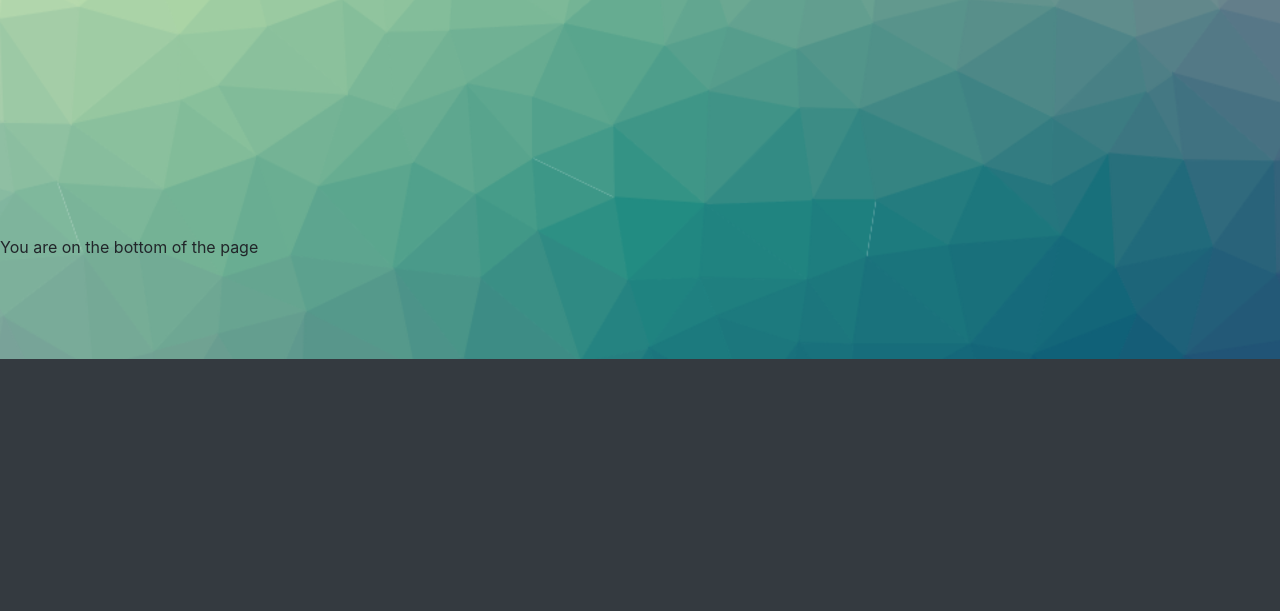
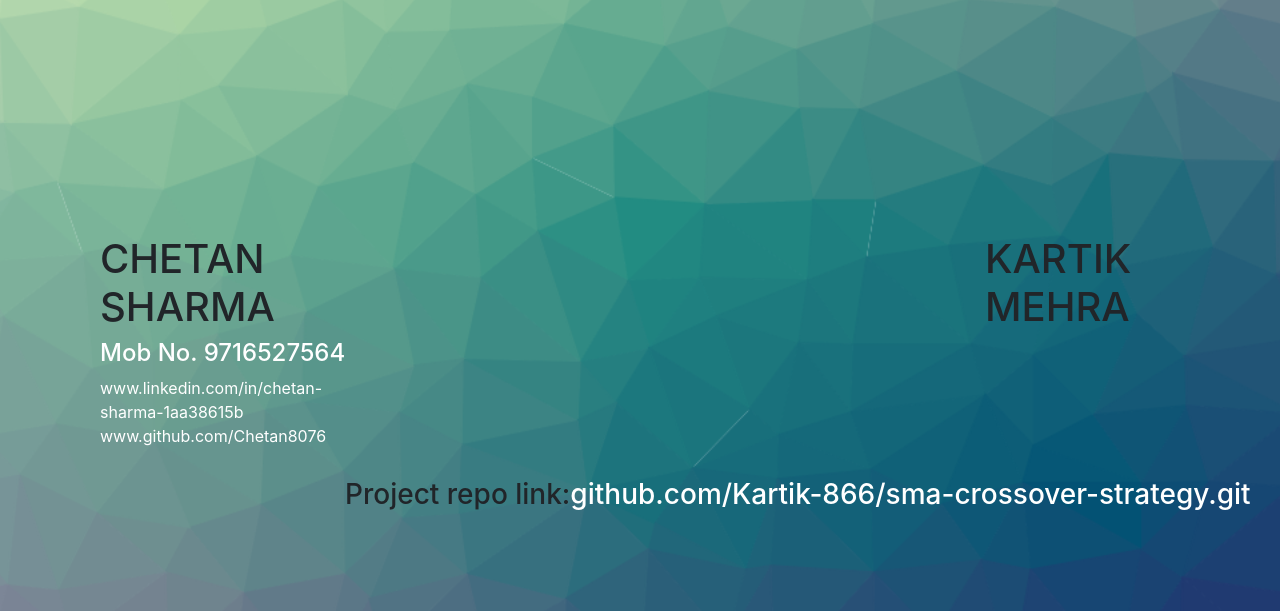
Before and after one commit to mehrakartik/sma-crossover-strategy, a Django app: page / in a window 1280 px wide. Shown: the part 981-1592 px from the top of the page. Before the commit the page ends 1340 px from the top, so only its background shows below. Run offline with Django 3.2, Linux system fonts and the light colour scheme; some libraries are stand-ins or nearby versions.

Commit message:
about us information updated in index.html only of chetan

```diff
--- a/templates/index.html
+++ b/templates/index.html
@@ -8,10 +8,12 @@
   <!-- Required meta tags -->
   <meta charset="utf-8">
   <meta name="viewport" content="width=device-width, initial-scale=1, shrink-to-fit=no">
+  <meta name="viewport" content="width=device-width, initial-scale=1">
 
 
 
   <link rel="stylesheet" type="text/css" href='{% static "stylesheet.css" %}'>
+  <link rel="stylesheet" href="https://cdnjs.cloudflare.com/ajax/libs/font-awesome/4.7.0/css/font-awesome.min.css">
 
   <!-- Bootstrap CSS -->
   <link rel="stylesheet" href="https://stackpath.bootstrapcdn.com/bootstrap/4.3.1/css/bootstrap.min.css" integrity="sha384-ggOyR0iXCbMQv3Xipma34MD+dH/1fQ784/j6cY/iJTQUOhcWr7x9JvoRxT2MZw1T" crossorigin="anonymous">
@@ -166,7 +168,22 @@
 
 
 
-  <div id ="bottom" style="margin-top: 500px;">You are on the bottom of the page</div>
+  <div class="row" id ="bottom" style="margin-top: 500px;">
+    <div class="col" style="float: left;margin-left: 100px;">
+      <h1 >CHETAN SHARMA</h1>
+      <h4 style="color:white;">Mob No. 9716527564</h4>
+      <a href="https://www.linkedin.com/in/chetan-sharma-1aa38615b" style="color: white;"> www.linkedin.com/in/chetan-sharma-1aa38615b </a>
+      <a href="https://www.github.com/Chetan8076" style="color: white;">www.github.com/Chetan8076</a>
+
+    </div>
+    <div class="col" style="margin-left: 600px;margin-right: 40px;float: right;position: right;">
+      <h1 >KARTIK MEHRA</h1>
+    </div>
+
+  </div>
+  <div class="container-fluid">
+  <h3 style="margin-left: 330px;margin-top: 30px;">Project repo link:<a href="https://github.com/Kartik-866/sma-crossover-strategy.git" style="color: white;">github.com/Kartik-866/sma-crossover-strategy.git</a></h3>
+</div>
 
 
 
```
